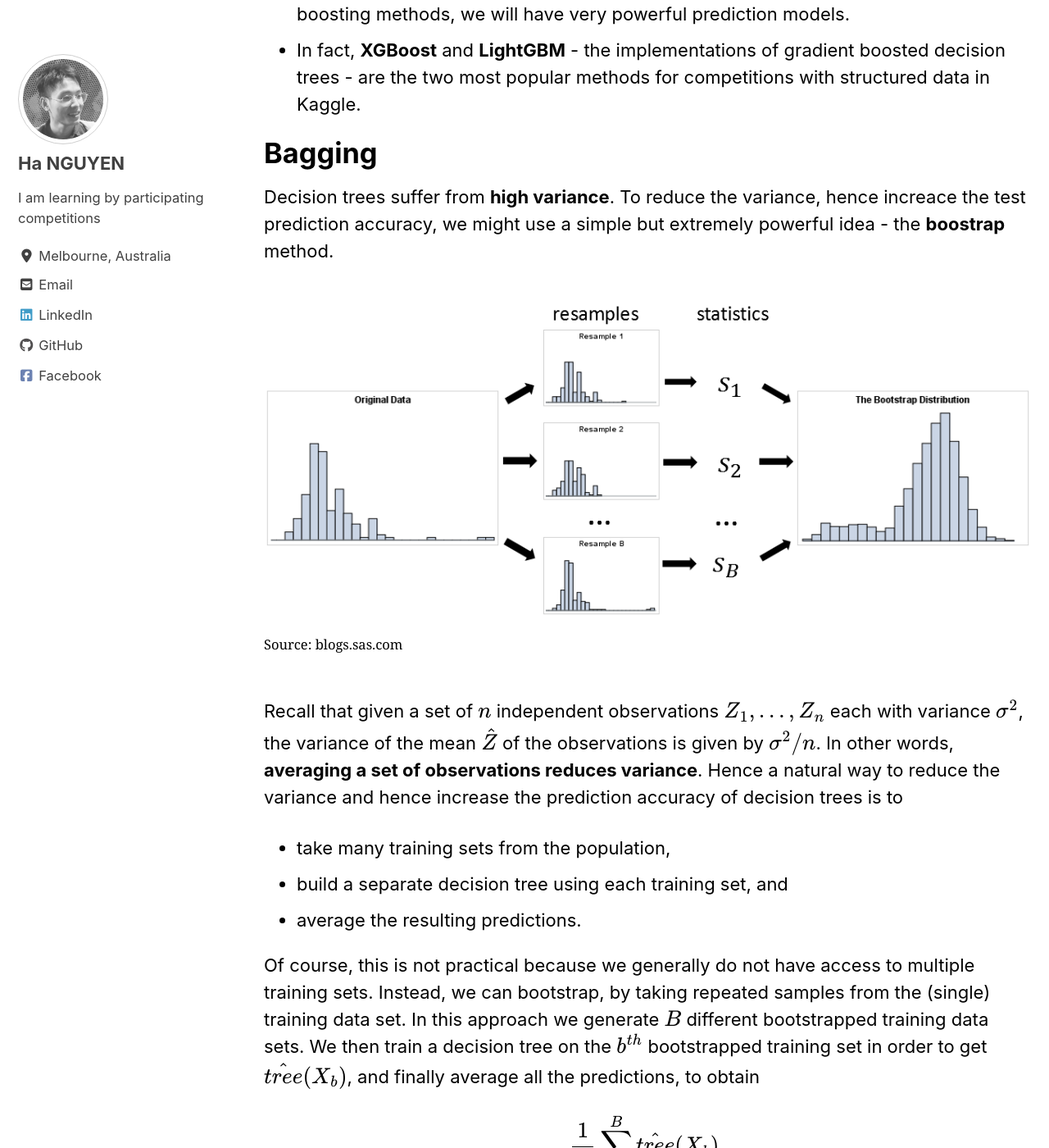
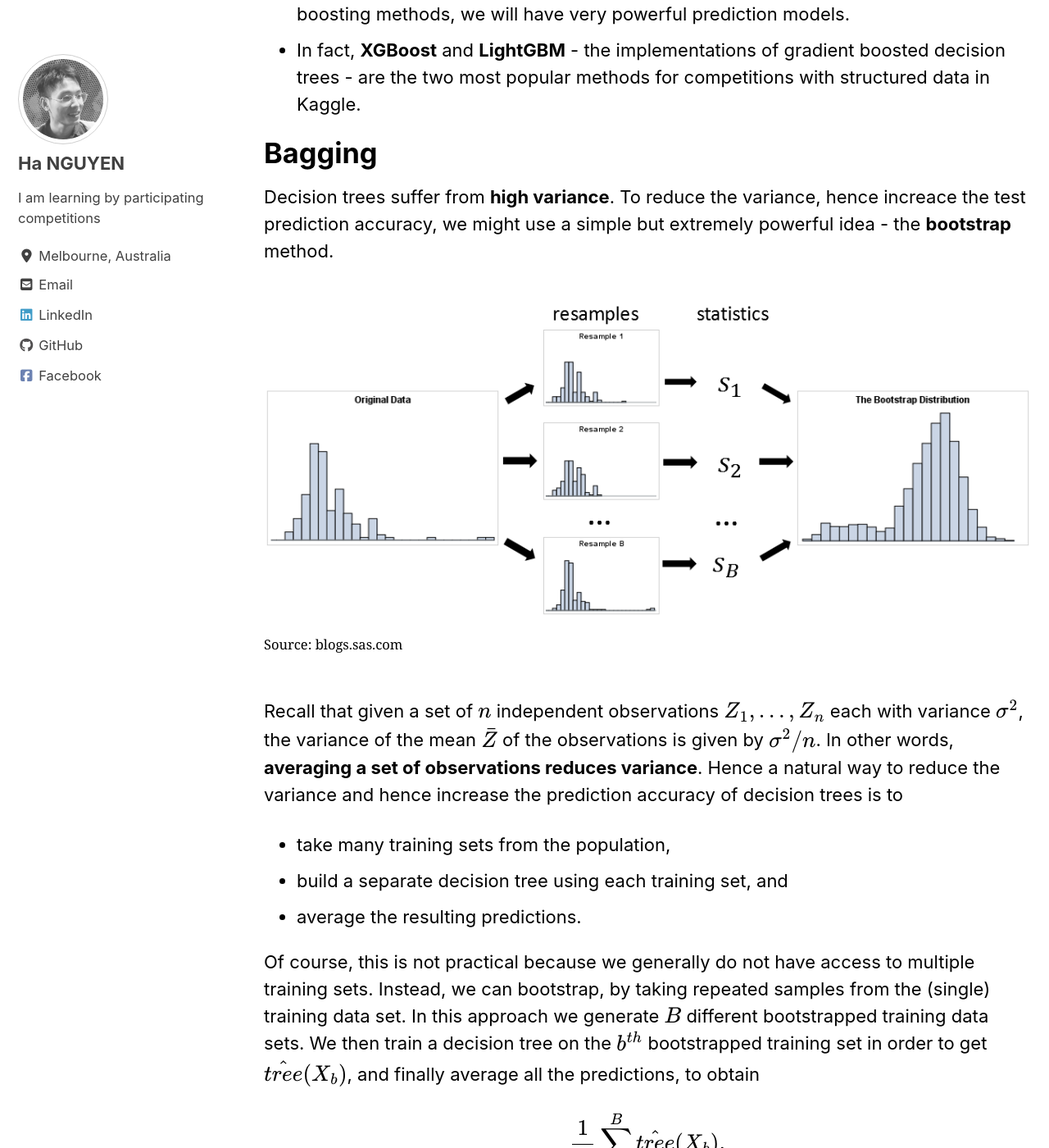
Before and after one commit to datasciblog/datasciblog.github.io, a Jekyll site: the page built from _posts/2020-02-19-tree-based-methods-02.md, in a window 1280 px wide and 1400 px high, scrolled down 543 px. Shown: the whole window at 82% size. Built offline with Jekyll 4.4.1, drawn with Linux system fonts in a browser that asks for light colours; cached includes are drawn as plain includes; nearby versions of some CDN libraries; formulas are drawn with MathJax 3.

Commit message:
Update 2020-02-19-tree-based-methods-02.md

```diff
--- a/_posts/2020-02-19-tree-based-methods-02.md
+++ b/_posts/2020-02-19-tree-based-methods-02.md
@@ -28,14 +28,14 @@ toc_icon: "cog"
 
 # Bagging
 
-Decision trees suffer from **high variance**. To reduce the variance, hence increace the test prediction accuracy, we might use a simple but extremely powerful idea - the **boostrap** method.
+Decision trees suffer from **high variance**. To reduce the variance, hence increace the test prediction accuracy, we might use a simple but extremely powerful idea - the **bootstrap** method.
 
 <figure>
 	<img src="https://github.com/datasciblog/datasciblog.github.io/blob/master/_posts/images/2020-02-19-tree-based-methods-02/1.png?raw=true">
     <figcaption>Source: blogs.sas.com</figcaption>
 </figure>
 
-Recall that given a set of $n$ independent observations $Z_1, ... , Z_n$ each with variance $σ^2$, the variance of the mean $\hat{Z}$ of the observations is given by $σ^2/n$. In other words, **averaging a set of observations reduces variance**. Hence a natural way to reduce the variance and hence increase the prediction accuracy of decision trees is to
+Recall that given a set of $n$ independent observations $Z_1, ... , Z_n$ each with variance $σ^2$, the variance of the mean $\bar{Z}$ of the observations is given by $σ^2/n$. In other words, **averaging a set of observations reduces variance**. Hence a natural way to reduce the variance and hence increase the prediction accuracy of decision trees is to
 
 - take many training sets from the population,
 - build a separate decision tree using each training set, and
```
